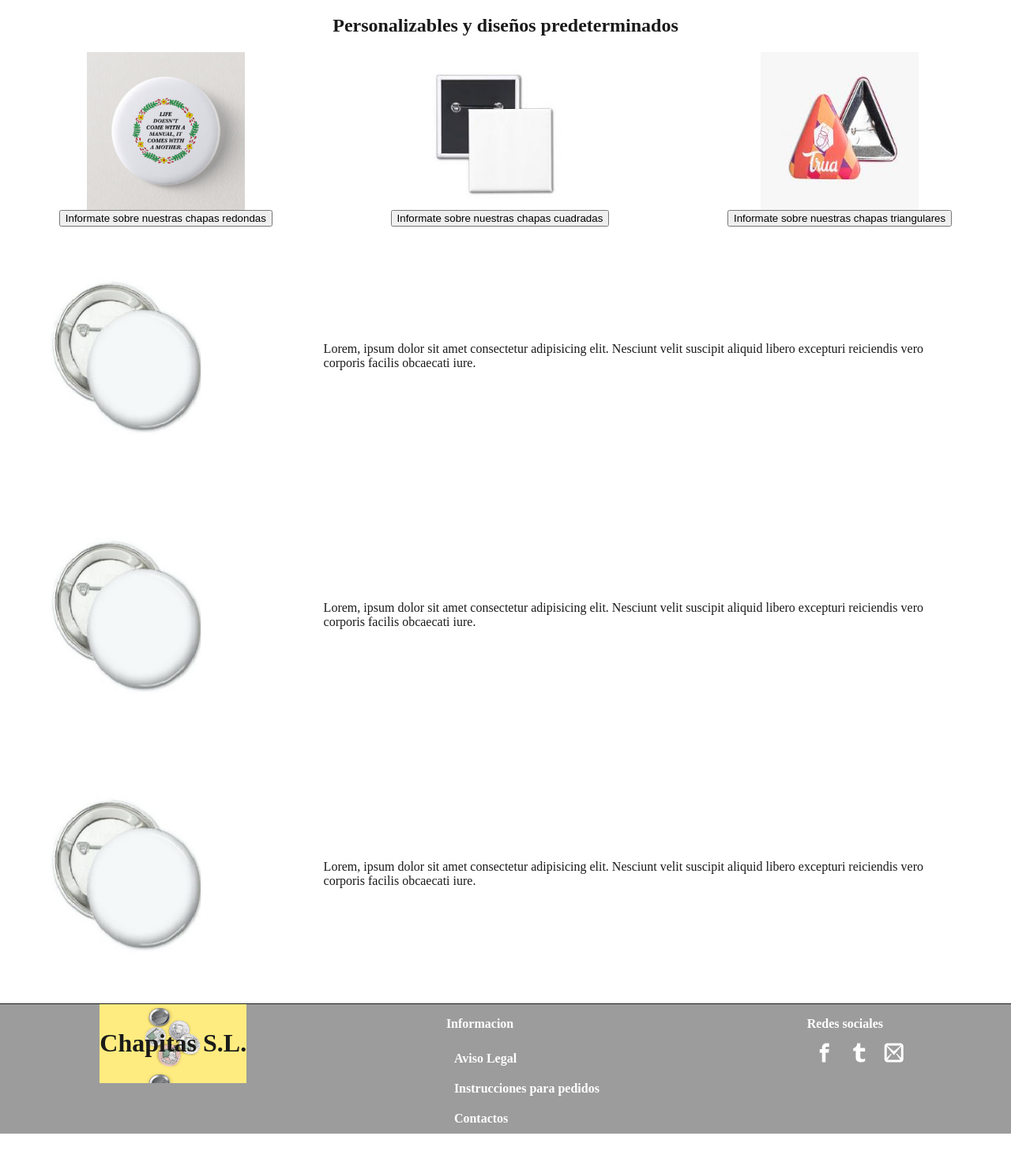
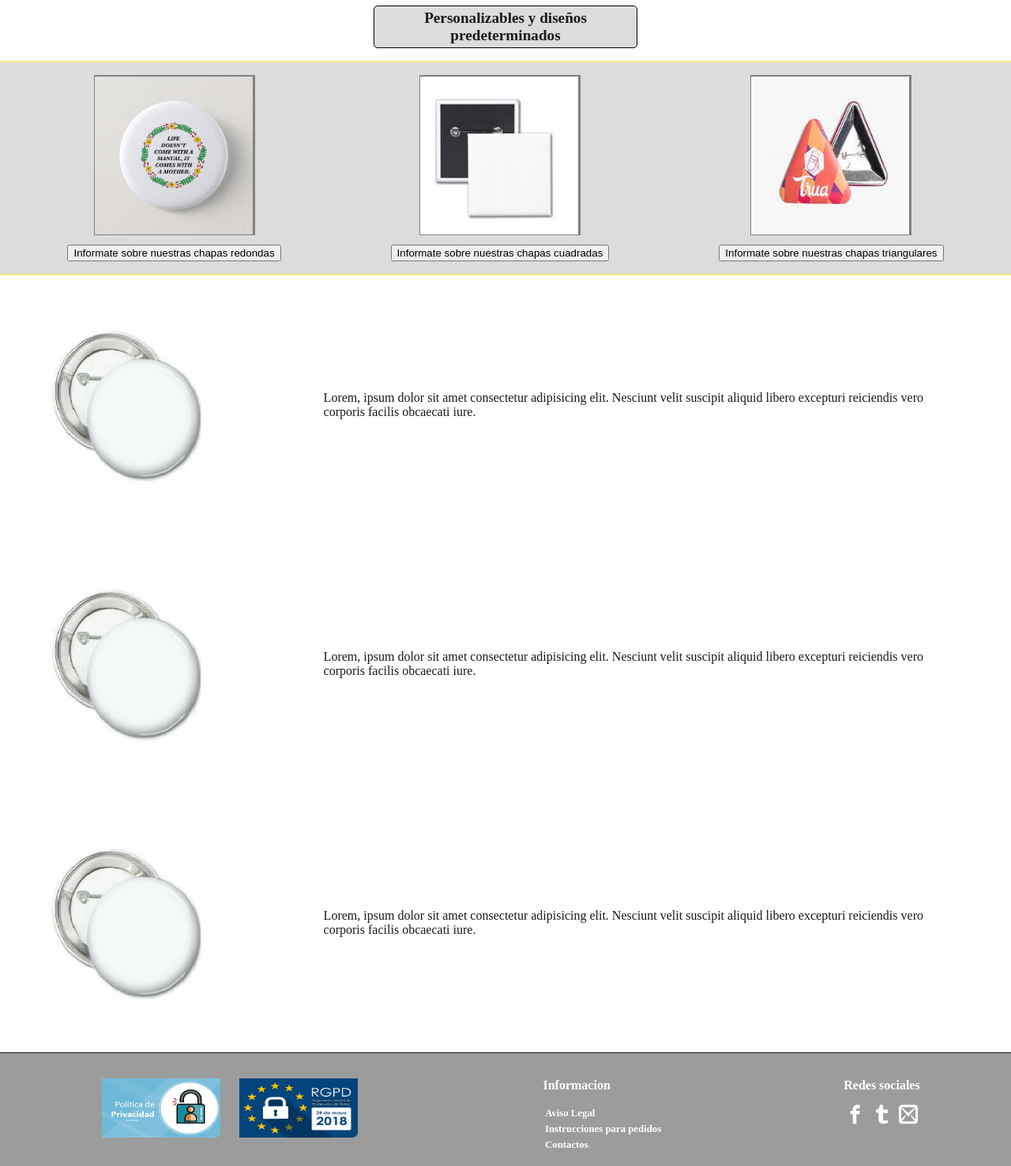
Before and after one commit to santiVargas/WebChapas, a plain HTML site: page index.html in a window 1280 px wide. Shown: the part 160-1637 px from the top of the page at 79% size. Before the commit the page ends 1604 px from the top, so only its background shows below. Drawn offline with Linux system fonts and the light colour scheme; files whose address does not match are found by name.

Commit message:
ramaRAul

```diff
--- a/index.html
+++ b/index.html
@@ -30,7 +30,6 @@
         </div>
       </div>
       <article>
-        <div>
         <div class="descripcion">
           <div class="imagen"><img src="img/chapa.png"/>
             <p>Lorem, ipsum dolor sit amet consectetur adipisicing elit. Nesciunt velit suscipit aliquid libero excepturi reiciendis vero corporis facilis obcaecati iure.</p>
@@ -42,20 +41,15 @@
             <p>Lorem, ipsum dolor sit amet consectetur adipisicing elit. Nesciunt velit suscipit aliquid libero excepturi reiciendis vero corporis facilis obcaecati iure.</p>
           </div>
         </div>
-        </div>
       </article>
     </section>
     <footer>
-      <div class="logo">
-        <h1>Chapitas S.L.</h1>
-      </div>
+      <div class="logoPolitica"><img src="../../img/privacidad.jpg" alt="privacidad"/><img src="../../img/rgpd.jpg" alt=""/></div>
       <div class="info">
-        <p>Informacion</p>
-        <div><a href="">Aviso Legal</a><a href="">Instrucciones para pedidos</a><a href="">Contactos</a></div>
+        <p>Informacion</p><a href="#">Aviso Legal</a><a href="#">Instrucciones para pedidos</a><a href="../contactos.html">Contactos</a>
       </div>
       <div class="redes">
-        <p>Redes sociales</p>
-        <div><a class="icon-facebook" href="#"></a><a class="icon-tumblr" href="#"></a><a class="icon-mail2" href="#"> </a></div>
+        <p>Redes sociales</p><a class="icon-facebook" href="#"></a><a class="icon-tumblr" href="#"></a><a class="icon-mail2" href="#"> </a>
       </div>
     </footer>
   </body>
--- a/scss/componentes/_variables.scss
+++ b/scss/componentes/_variables.scss
@@ -1,4 +1,4 @@
 $fondo--color: #ffffff;
-$fondo__alternativo--color:#4EFBBC;
+$fondo__alternativo--color:#feec80;
 $letras--color: #1A1A1A;
 $navegador__fondo--color: #9c9c9c;
--- a/scss/style.scss
+++ b/scss/style.scss
@@ -10,53 +10,89 @@ body{
 	color:$letras--color;
 	margin-right: auto;
 	margin-left: auto;
+	margin-top: 0;
+	margin-bottom: 0;
 }
-
-.catalogo{
-	h2{
-		border: black solid 2px;
-		border-radius: 5px;
-		margin-left: auto;
-		margin-right: auto;
-		text-align: center;
-		width: 20%;
-	}
+h1 {
+	font-size: 3em;
+	opacity: 0.8;
+}
+h2 {
+	border: black solid 1px;
+	border-radius: 5px;
+	margin-left: auto;
+	margin-right: auto;
+	padding: 0.2em 2em 0.2em;
+	text-align: center;
+	width: 20%;
+	font-size: 1.2em;
+	text-align: center;
+	background-color: gainsboro;
 }
 
 
 footer{
 	background-color: $navegador__fondo--color;
 	color:$letras--color;
+	width: 100%;
 	display: flex;
 	justify-content: space-around;
+	flex-wrap: wrap;
 	font-weight: bold;
-	width: 100%;
 	border-top: 1px solid;
-	img {
-		height: 200px;
-		width: 200px;
-	}
+	padding-top: 1em;
+	padding-bottom: 1em;
 	p{
 		color: white;
+		font-size: 1em;
 	}
 	a{
 		color:$letras--color;
 		font-weight: bold;
-		padding: 10px;
+		padding: 0.2em;
 		text-decoration: none;
+		font-size: 0.8em;
+	}
+}
+.logoPolitica {
+	width: auto;
+	display: flex;
+	justify-content: center;
+	flex-wrap: wrap;
+	img {
+		width: 150px;
+		height: 75px;
+		border-radius: 15px;
+		padding: 1em 0.5em 0.5em 1em;
+	}
+}
+.info{
+	width: auto;
+	a{
+		display: block;
+		color: white;
+		&:hover {
+			color: goldenrod;
+		}
+	}
+
+}
+.redes{
+	text-align: center;
+	width: auto;
+	a{
+		font-size: 1.5em;
+		color: white;
+	}
+	a:hover {
+		background: goldenrod;
+		border-radius: 5px;
 	}
 }
 
 header{
 	text-align: center;
 
-}
-
-.info{
-	a{
-		display: block;
-		color: white;
-	}
 }
 
 .imagen{
@@ -74,13 +110,6 @@ header{
 	justify-content: space-between;
 }
 
-.imgybt{
-	display: flex;
-	flex-direction: column;
-	align-items: center;
-}
-
-
 .logo{
 	align-items: center;
 	background-image: url("../img/banner-chapas.jpg");
@@ -89,12 +118,32 @@ header{
 	height: 100px;
 	justify-content: center;
 }
+
 .mostrador{
 	display: flex;
 	justify-content: space-around;
 	flex-direction: row;
 	align-content: center;
+	background-color: gainsboro;
+	padding: 1em;
+	border-top: 2px solid $fondo__alternativo--color;
+	border-bottom: 2px solid $fondo__alternativo--color;
+
 }
+.imgybt{
+	display: flex;
+	flex-direction: column;
+	align-items: center;
+	img {
+		border-top: 2px solid gray;
+		border-right: 3px solid gray;
+		border-left: 1px solid gray;
+		border-bottom: 1px solid gray;
+		margin-bottom: 0.8em;
+	}
+
+}
+
 .navegador{
 	background-color: $navegador__fondo--color;
 	padding:1em;
@@ -118,27 +167,14 @@ header{
 	}
 }
 .parteizq{
-	h2{
-		font-size: 1.2em;
-	}
 	li{
 		margin-left: 2em;
-	}
-}
-
-.redes{
-	a{
-		font-size: 1.5em;
-		color: white;
 	}
 }
 
 section{
 	display: flex;
 	flex-direction: column;
-	h2{
-		text-align: center;
-	}
 	img{
 		width: 200px;
 		height: 200px;
@@ -154,3 +190,18 @@ section{
 		width: 200px;
 	}
 }
+
+@media screen and (max-width: 500px){
+	.logoPolitica, .info, .redes, p {
+		width: 100%;
+		display: flex;
+		justify-content: center;
+		flex-wrap: wrap;
+	}
+	.info {
+		a {
+			width: 100%;
+			text-align: center;
+		}
+	}
+}
```
Also changed, not shown: chapas.html (+3 -7 lines), contactos.html (+3 -7 lines), precios.html (+3 -7 lines), css/style.css, img/privacidad.jpg (added), img/rgpd.jpg (added), 2 other files. Lines whose indentation alone changed are shown as unchanged.
